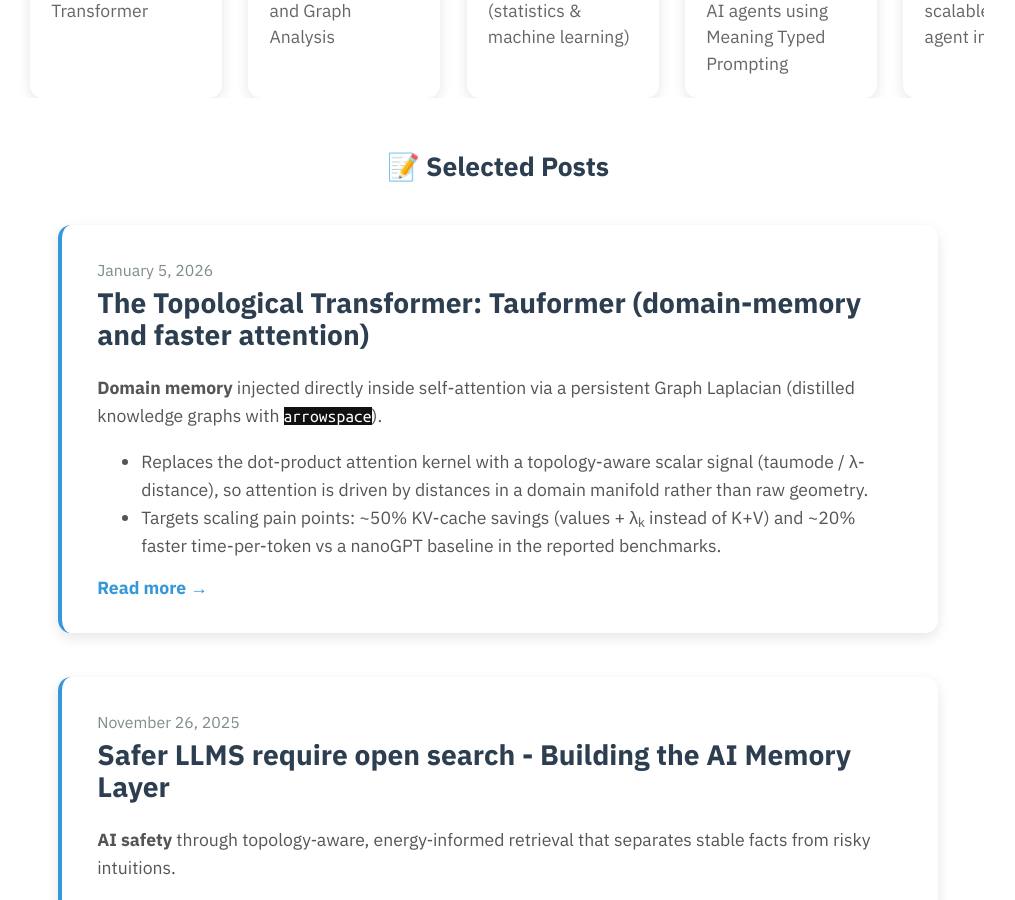
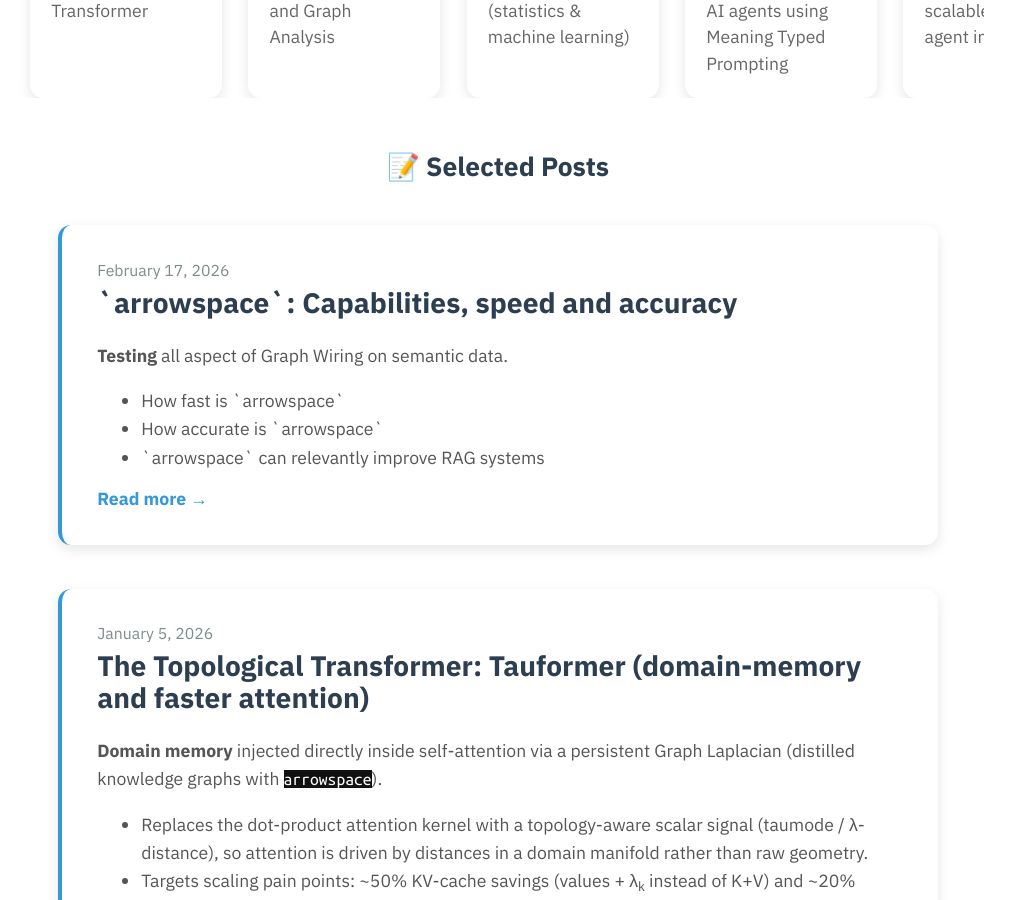
Before and after one commit to Mec-iS/staticwebpage, a Jekyll site: the page built from index.md, in a window 1280 px wide and 900 px high, scrolled down 500 px. Shown: the whole window, without its empty margins (142-1157 px from the left). Built offline with Jekyll 4.4.1, drawn with Linux system fonts in a browser that asks for light colours; nearby versions of some CDN libraries.

Commit message:
add to blog and index

```diff
--- a/index.md
+++ b/index.md
@@ -229,7 +229,25 @@ layout: default
     <h2>📝 Selected Posts</h2>
   </div>
 
-  <div class="blog-posts">
+  <div class="blog-posts"><!-- Blog Post 16: Capabilities, speed and accuracy -->
+<article class="blog-post-card">
+    <div class="blog-post-meta">February 17, 2026</div>
+    <h2 class="blog-post-title">
+        <a href="/posts/016_arrowspace_performance_results">
+            `arrowspace`: Capabilities, speed and accuracy
+        </a>
+    </h2>
+    <div class="blog-post-abstract">
+        <p><strong>Testing</strong> all aspect of Graph Wiring on semantic data.</p>
+        <ul>
+            <li>How fast is `arrowspace`</li>
+            <li>How accurate is `arrowspace`</li>
+            <li>`arrowspace` can relevantly improve RAG systems</li>
+        </ul>
+    </div>
+    <a href="/posts/016_arrowspace_performance_results" class="blog-read-more">Read more →</a>
+</article>
+
 <!-- Blog Post 12: Tauformer / Topological Transformer -->
 <article class="blog-post-card">
     <div class="blog-post-meta">January 5, 2026</div>
```
Also changed, not shown: blog.md (+19 -0 lines), posts/016_arrowspace_performance_results.md (+6 -6 lines).
